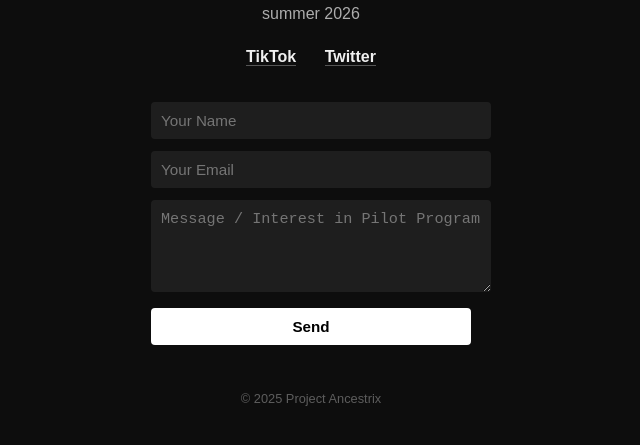
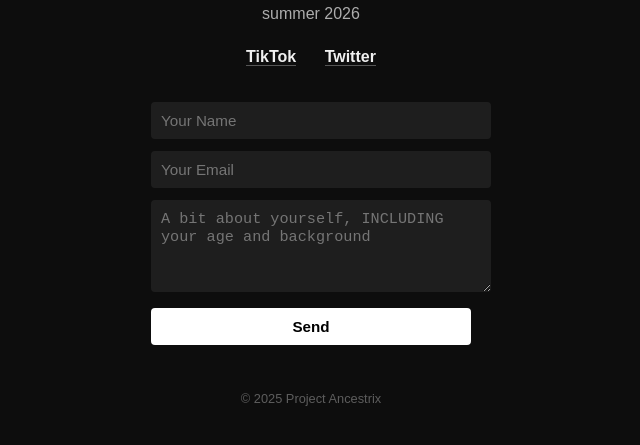
Before and after one commit to projectAncestrix/teaser, a plain HTML site: page index.html in a window 1280 px wide. Shown: the part 283-728 px from the top of the page, without its empty margins (329-969 px from the left). Drawn offline with Linux system fonts and the light colour scheme.

Commit message:
Update index.html

```diff
--- a/index.html
+++ b/index.html
@@ -106,7 +106,7 @@
     <input type="hidden" name="_replyto" value="project.ancestrix@gmail.com">
     <input type="text" name="name" placeholder="Your Name" required />
     <input type="email" name="email" placeholder="Your Email" required />
-    <textarea name="message" placeholder="Message / Interest in Pilot Program" rows="4" required></textarea>
+    <textarea name="message" placeholder="A bit about yourself, INCLUDING your age and background" rows="4" required></textarea>
     <button type="submit">Send</button>
   </form>
 
```
